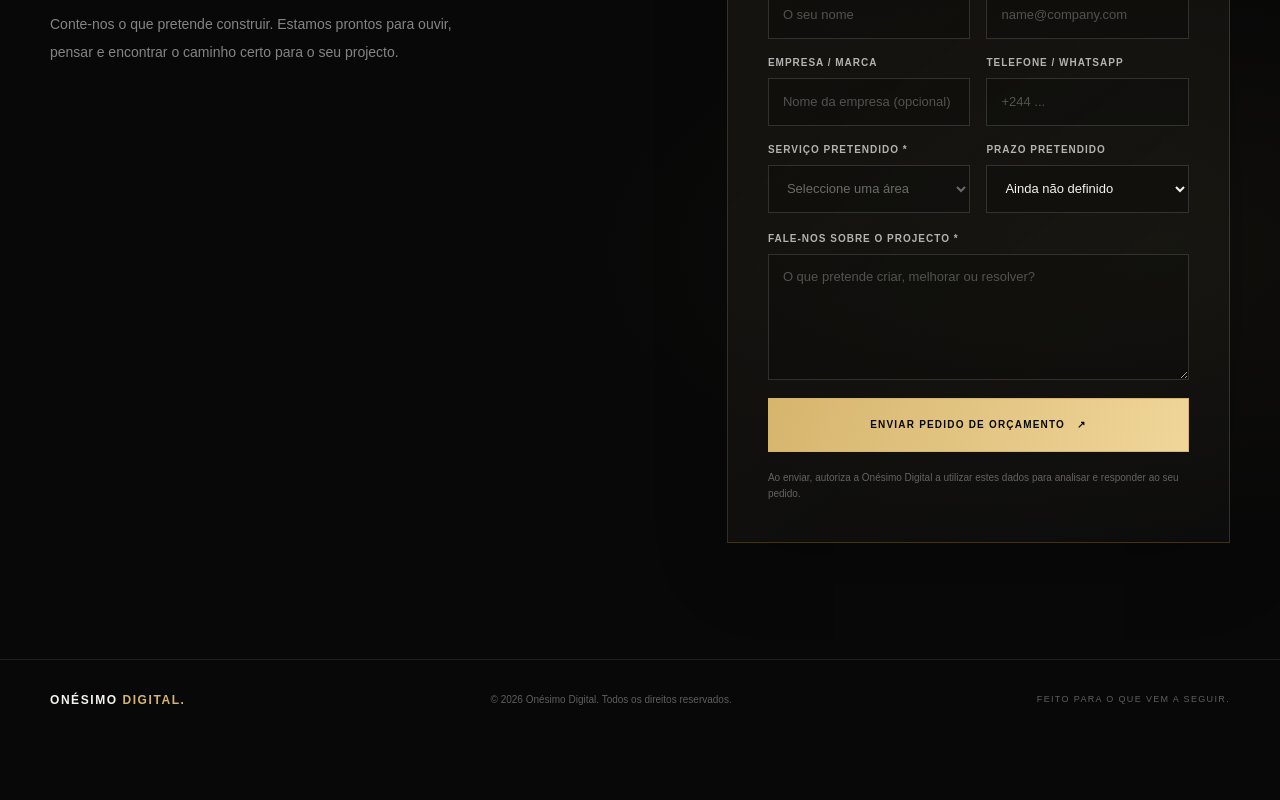
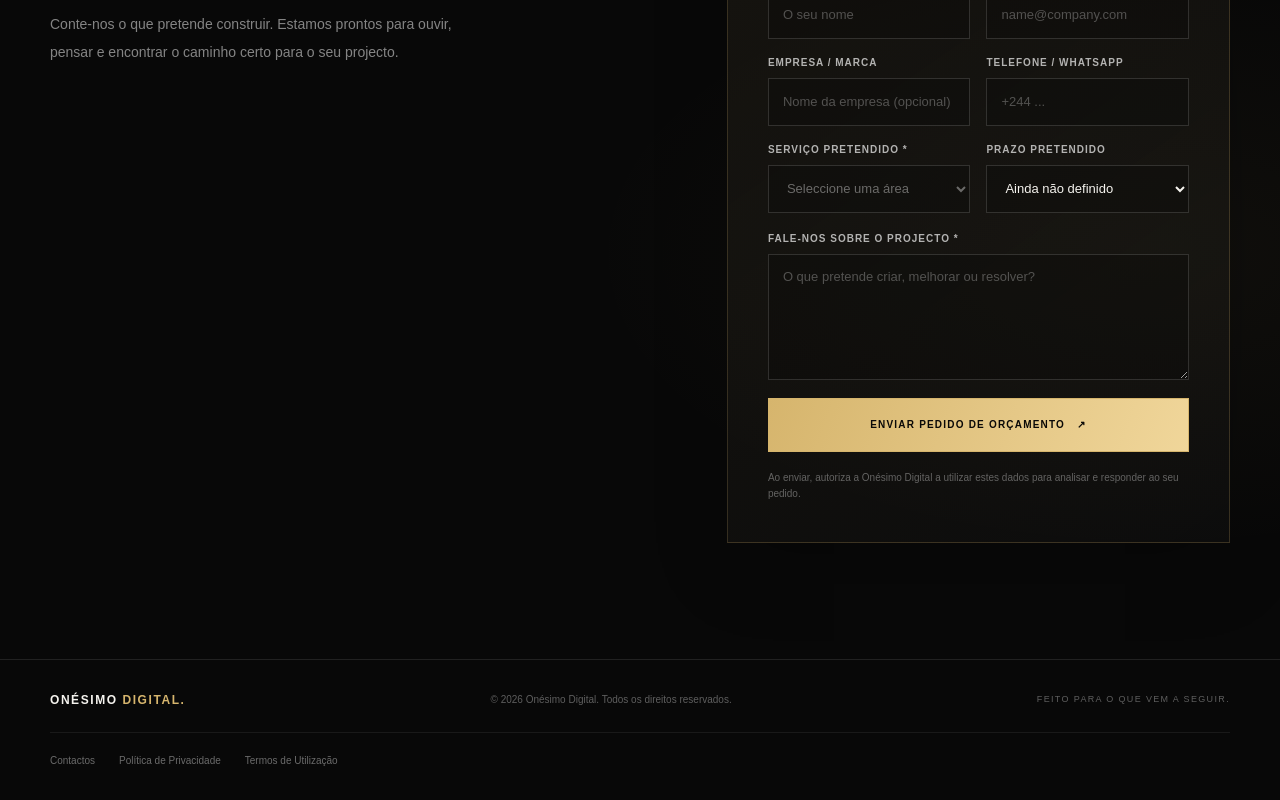
Before and after one commit to onesimo-miguel17/onesimo-digital, a Next.js app: page / in a window 1280 px wide. Shown: the part 5378-6178 px from the top of the page. Before the commit the page ends 6118 px from the top, so only its background shows below. Built offline with nearby package versions, Linux system fonts and the light colour scheme.

Commit message:
feat: add legal and contact links to footer

```diff
--- a/src/app/page.tsx
+++ b/src/app/page.tsx
@@ -127,7 +127,7 @@ export default function Home() {
 
         <section id="contacto" className="section-space contact-section"><div className="container-shell grid gap-12 lg:grid-cols-[1fr_.8fr]"><div><SectionLabel>04 / {tr("Contacto","Contact")}</SectionLabel><p className="section-overline mt-8">{tr("TUDO COMEÇA COM UMA CONVERSA.","EVERYTHING STARTS WITH A CONVERSATION.")}</p><h2 className="section-heading mt-5">{tr("Tem uma ideia? ","Have an idea? ")}<span className="gold-text">Vamos dar-lhe {tr("vida.","to life.")}</span></h2><p className="mt-7 max-w-[430px] text-sm leading-7 text-white/50">{tr("Conte-nos o que pretende construir. Estamos prontos para ouvir, pensar e encontrar o caminho certo para o seu projecto.","Tell us what you want to build. We are ready to listen, think and find the right path for your project.")}</p></div><div className="contact-panel gold-border p-7 sm:p-10"><p className="text-[10px] tracking-[.2em] text-[#d6b56d]">{tr("NOVOS PROJECTOS","NEW PROJECTS")}</p><h3 className="mt-4 text-2xl tracking-[-.04em]">{tr("Vamos falar do seu projecto.","Let’s talk about your project.")}</h3><p className="mt-4 text-sm leading-7 text-white/50">{tr("Partilhe alguns detalhes. Analisaremos o seu pedido e entraremos em contacto para definir os próximos passos.","Share a few details. We will review your request and get in touch to discuss next steps.")}</p><div className="mt-8"><LeadForm /></div></div></div></section>
       </main>
-      <footer className="border-t border-white/10 py-8"><div className="container-shell flex flex-col justify-between gap-5 sm:flex-row sm:items-center"><a href="#inicio" className="text-xs font-semibold tracking-[.13em]">ONÉSIMO <span className="text-[#d6b56d]">DIGITAL.</span></a><p className="text-[10px] text-white/35">© {new Date().getFullYear()} Onésimo Digital. {tr("Todos os direitos reservados.","All rights reserved.")}</p><p className="text-[9px] tracking-[.15em] text-white/35">{tr("FEITO PARA O QUE VEM A SEGUIR.","BUILT FOR WHAT’S NEXT.")}</p></div></footer>
+      <footer className="border-t border-white/10 py-8"><div className="container-shell flex flex-col gap-6"><div className="flex flex-col justify-between gap-5 sm:flex-row sm:items-center"><a href="#inicio" className="text-xs font-semibold tracking-[.13em]">ONÉSIMO <span className="text-[#d6b56d]">DIGITAL.</span></a><p className="text-[10px] text-white/35">© {new Date().getFullYear()} Onésimo Digital. {tr("Todos os direitos reservados.","All rights reserved.")}</p><p className="text-[9px] tracking-[.15em] text-white/35">{tr("FEITO PARA O QUE VEM A SEGUIR.","BUILT FOR WHAT’S NEXT.")}</p></div><nav aria-label={tr("Ligações legais","Legal links")} className="flex flex-wrap gap-x-6 gap-y-3 border-t border-white/[0.07] pt-5 text-[10px] text-white/40"><Link href="/contactos" className="hover:text-[#d6b56d]">{tr("Contactos","Contact")}</Link><Link href="/privacidade" className="hover:text-[#d6b56d]">{tr("Política de Privacidade","Privacy Policy")}</Link><Link href="/termos" className="hover:text-[#d6b56d]">{tr("Termos de Utilização","Terms of Use")}</Link></nav></div></footer>
     </>
   );
 }
```
